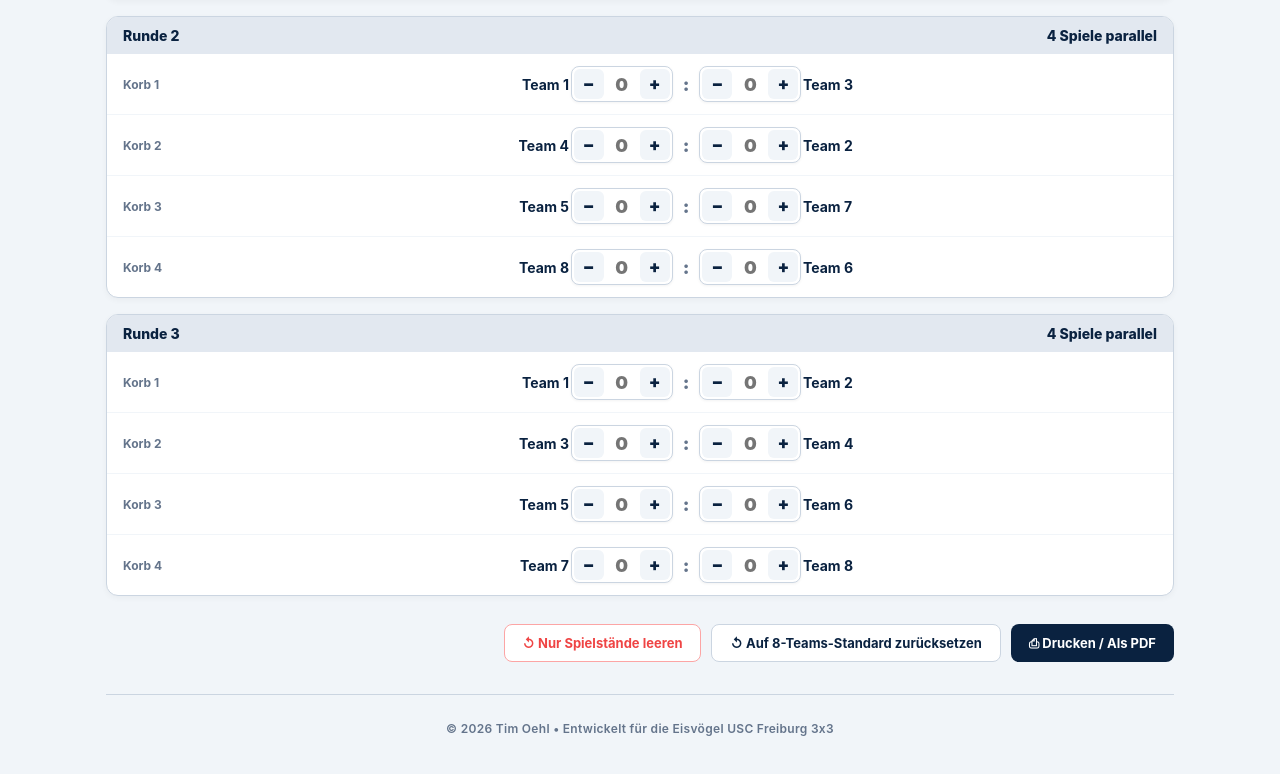
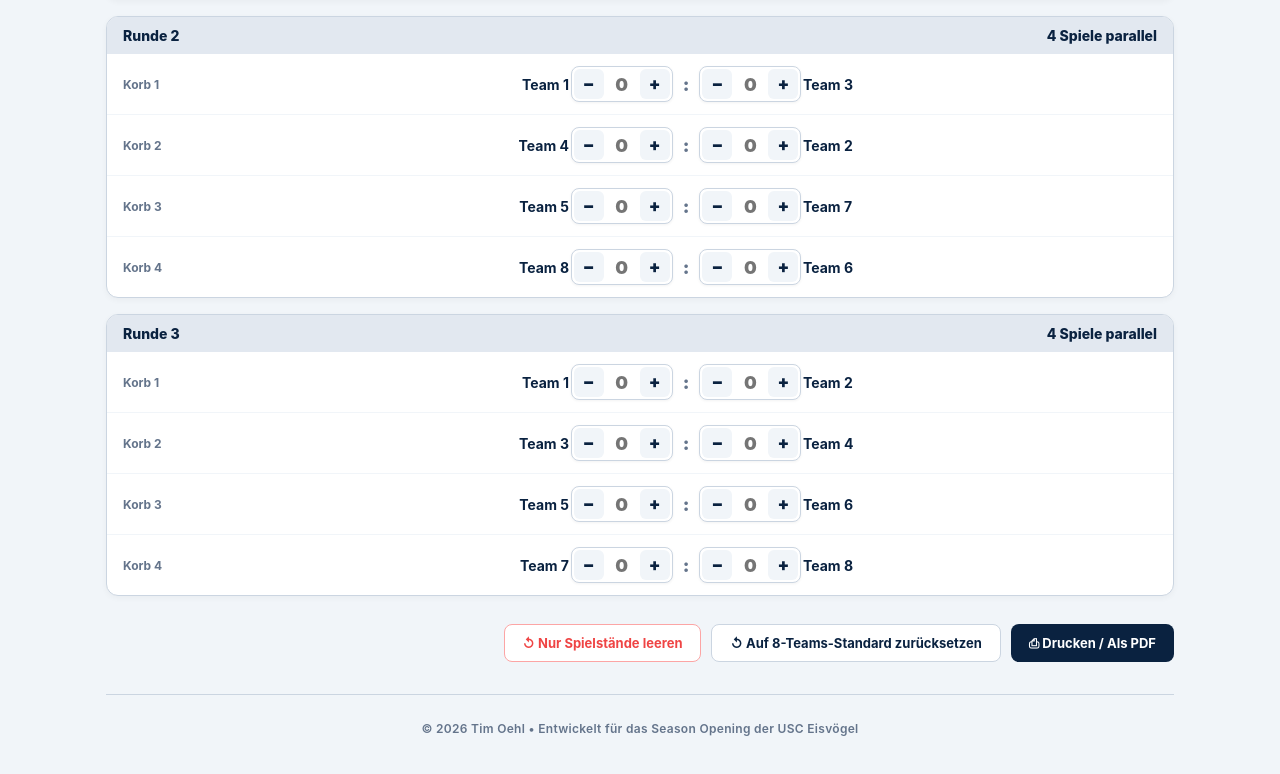
Before and after one commit to toehl-lgtm/eisvoegel-3x3, a plain HTML site: page index.html in a window 1280 px wide. Shown: the part 416-1190 px from the top of the page. Drawn offline with Linux system fonts and the light colour scheme.

Commit message:
Update footer: Entwickelt fuer das Season Opening der USC Eisvoegel

```diff
--- a/index.html
+++ b/index.html
@@ -941,7 +941,7 @@ tr:nth-child(3) .rank-badge { background: #FED7AA; color: #9A3412; }
   </div>
 
   <footer class="app-footer" style="text-align: center; padding: 26px 0 14px 0; color: var(--muted); font-size: 12px; font-weight: 600; border-top: 1px solid var(--border); margin-top: 32px; letter-spacing: 0.3px;">
-    <div>&copy; 2026 Tim Oehl &bull; Entwickelt für die Eisvögel USC Freiburg 3x3</div>
+    <div>&copy; 2026 Tim Oehl &bull; Entwickelt für das Season Opening der USC Eisvögel</div>
   </footer>
 </main>
 
```
